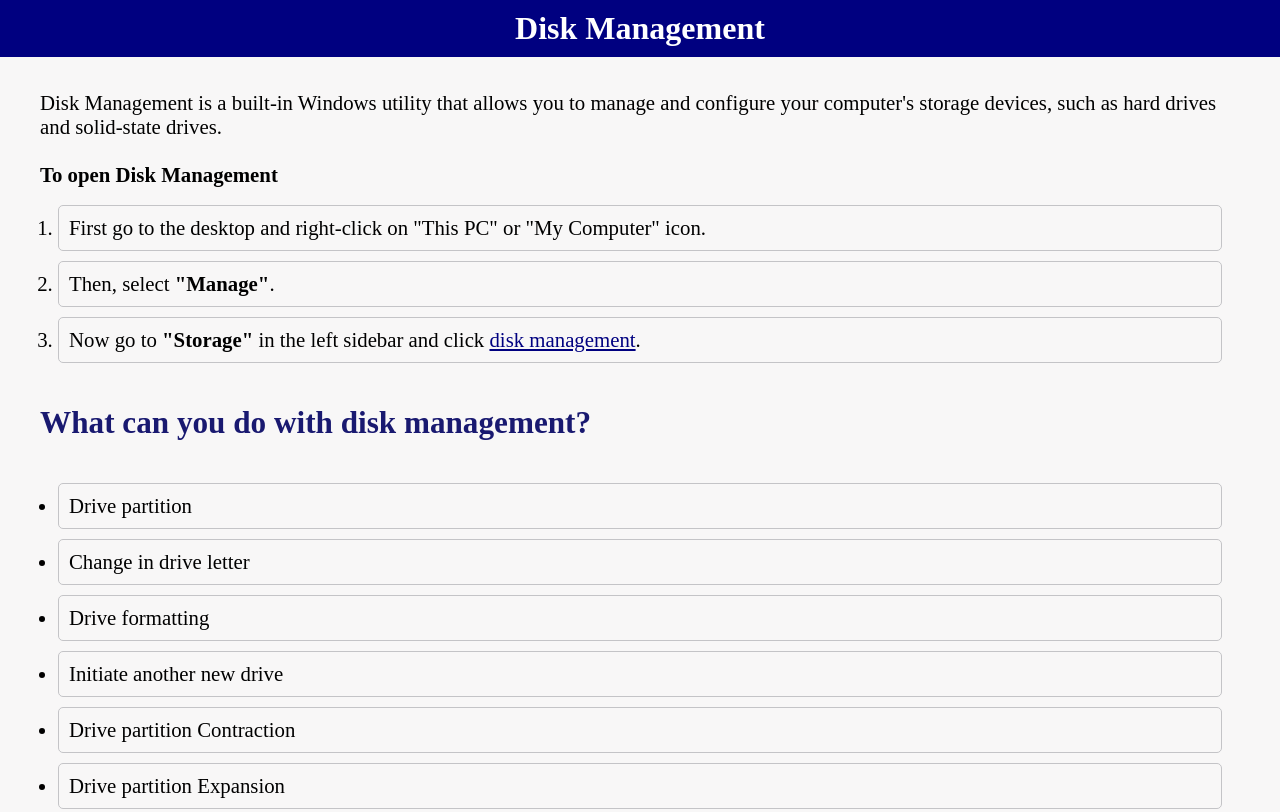
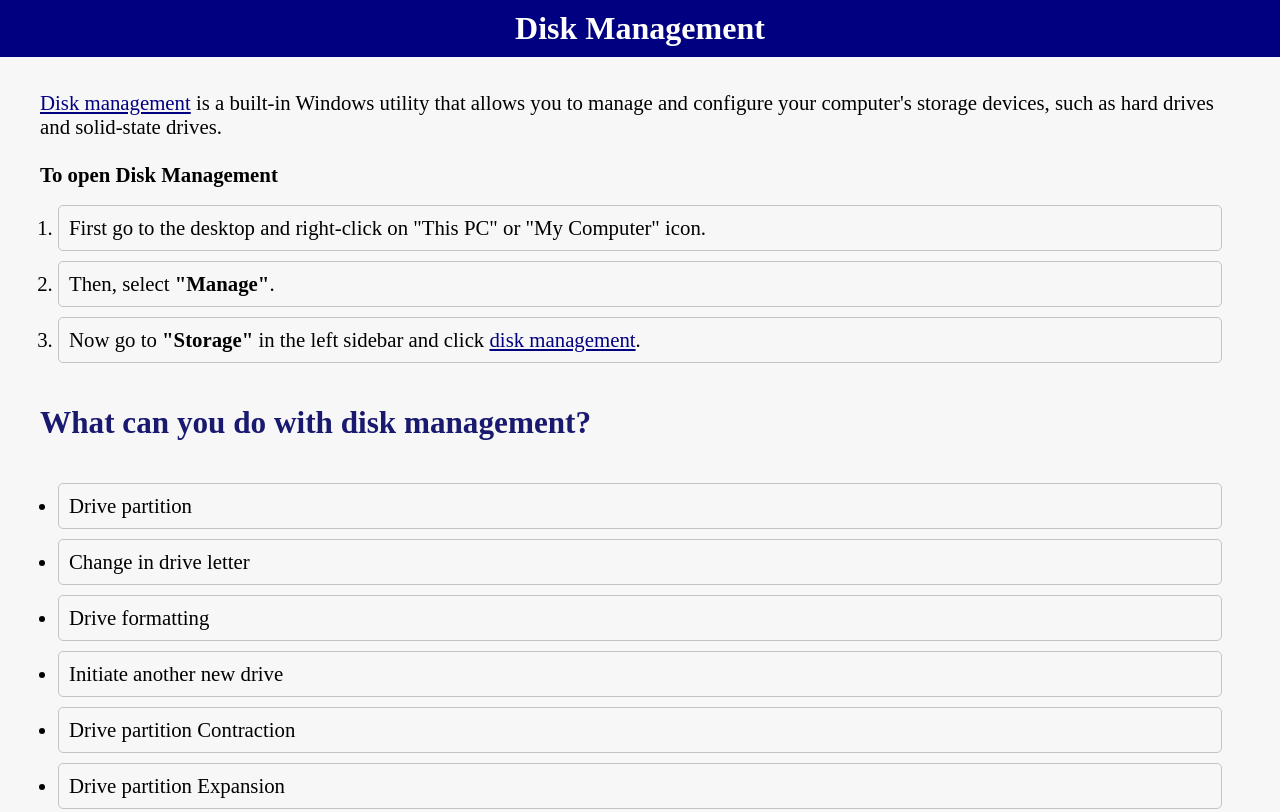
Before and after one commit to diskmanagement/diskmanagement.github.io, a plain HTML site: page index.html in a window 1280 px wide. Shown: the top 812 px of the page. Drawn offline with Linux system fonts and the light colour scheme.

Commit message:
Update index.html

```diff
--- a/index.html
+++ b/index.html
@@ -51,7 +51,7 @@
     <h1>Disk Management</h1>
     <br>
     <div class="container">
-        <p>Disk Management is a built-in Windows utility that allows you to manage and configure your computer's storage devices, such as hard drives and solid-state drives.</p>
+        <p><a style="color:#000080;" href="https://diskmanagement.github.io/">Disk management</a> is a built-in Windows utility that allows you to manage and configure your computer's storage devices, such as hard drives and solid-state drives.</p>
         <br>
         <strong>To open Disk Management</strong>
         <br>
```
